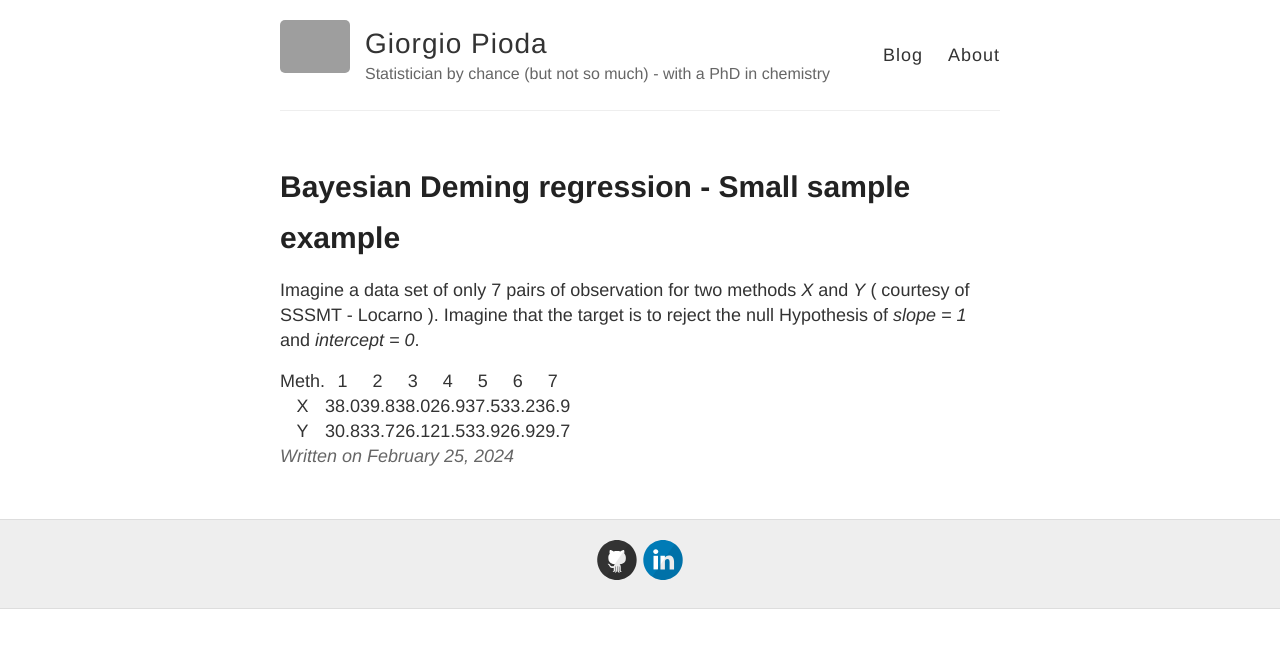
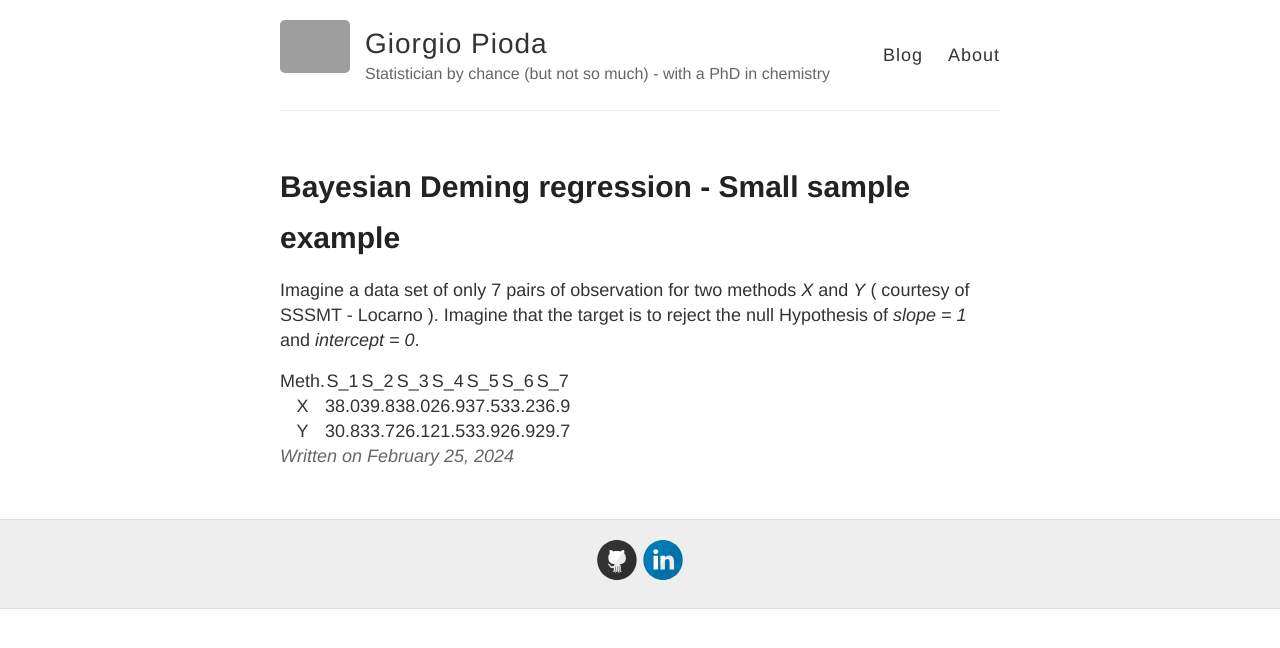
Before and after one commit to piodag/piodag.github.io, a Jekyll site: the page built from _posts/2014-3-18-4-small-sample.md, in a window 1280 px wide. Shown: the top 648 px of the page. Built offline with Jekyll 4.4.1, drawn with Linux system fonts in a browser that asks for light colours; grey boxes are pictures that could not be loaded.

Commit message:
Table uffa

```diff
--- a/_posts/2014-3-18-4-small-sample.md
+++ b/_posts/2014-3-18-4-small-sample.md
@@ -9,7 +9,7 @@ and *Y* ( courtesy of SSSMT - Locarno ). Imagine that the target is to reject th
 *slope = 1* and *intercept = 0*.
 
 
-|   Meth.   |     1     |     2     |     3     |     4     |     5     |     6     |     7     |
-| :-------: | :-------: | :-------: | :-------: | :-------: | :-------: | :-------: | :-------: |
-|     X     |    38.0   |    39.8   |    38.0   |    26.9   |    37.5   |    33.2   |    36.9   |
-|     Y     |    30.8   |    33.7   |    26.1   |    21.5   |    33.9   |    26.9   |    29.7   |
+|   Meth.   |     S_1     |     S_2     |     S_3     |     S_4     |     S_5     |     S_6     |     S_7     |
+| :-------: | :---------: | :---------: | :---------: | :---------: | :---------: | :---------: | :---------: |
+|     X     |     38.0    |     39.8    |     38.0    |     26.9    |     37.5    |     33.2    |     36.9    |
+|     Y     |     30.8    |     33.7    |     26.1    |     21.5    |     33.9    |     26.9    |     29.7    |
```
